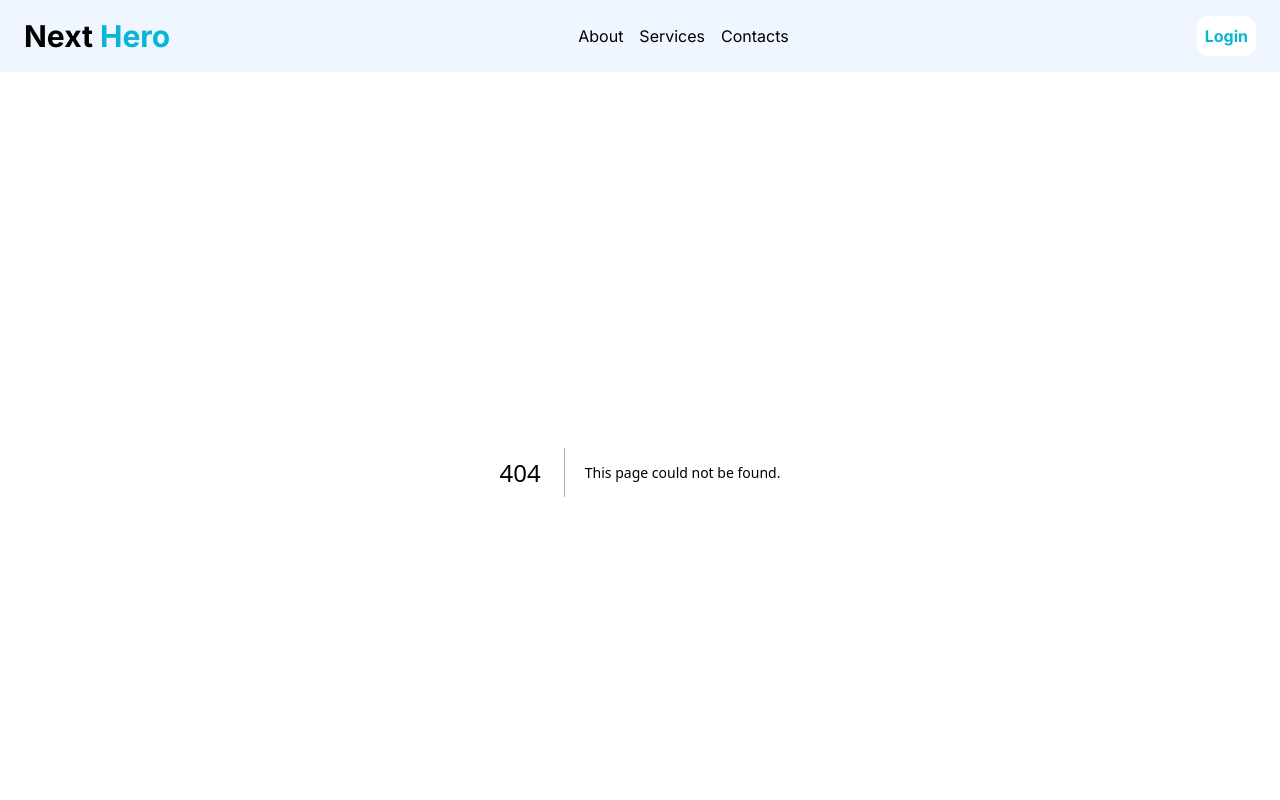
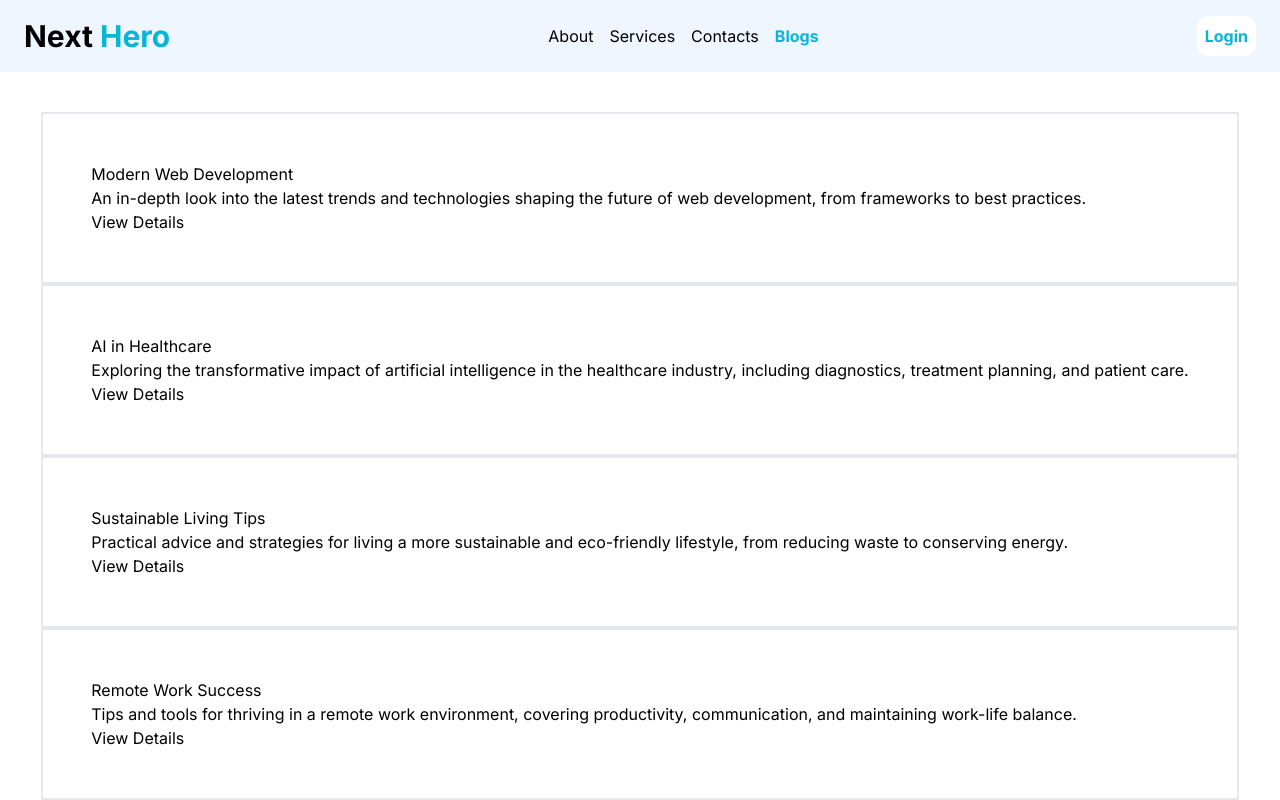
Before and after one commit to Md-Ashikur-Rahman-Ashik/Next-Hero, a Next.js app: page /blogs in a window 1280 px wide. Before the commit this address had no page. Shown: the top 800 px of the page. Built offline with nearby package versions, Linux system fonts and the light colour scheme.

Commit message:
Added blogs page

```diff
--- /dev/null
+++ b/src/app/blogs/page.jsx
@@ -0,0 +1,50 @@
+import React from "react";
+
+const blogs = [
+  {
+    slug: "modern-web-development",
+    title: "Modern Web Development",
+    description:
+      "An in-depth look into the latest trends and technologies shaping the future of web development, from frameworks to best practices.",
+  },
+  {
+    slug: "ai-in-healthcare",
+    title: "AI in Healthcare",
+    description:
+      "Exploring the transformative impact of artificial intelligence in the healthcare industry, including diagnostics, treatment planning, and patient care.",
+  },
+  {
+    slug: "sustainable-living-tips",
+    title: "Sustainable Living Tips",
+    description:
+      "Practical advice and strategies for living a more sustainable and eco-friendly lifestyle, from reducing waste to conserving energy.",
+  },
+  {
+    slug: "remote-work-success",
+    title: "Remote Work Success",
+    description:
+      "Tips and tools for thriving in a remote work environment, covering productivity, communication, and maintaining work-life balance.",
+  },
+  {
+    slug: "travel-on-a-budget",
+    title: "Travel on a Budget",
+    description:
+      "A guide to exploring the world without breaking the bank, featuring budget-friendly travel tips, destinations, and hacks.",
+  },
+];
+
+const page = () => {
+  return (
+    <div className="card card-compact container rounded-xl mx-auto max-w-fit">
+      {blogs.map((blog) => (
+        <div key={blog.slug} className="border-2 p-12">
+          <h3>{blog.title}</h3>
+          <h3>{blog.description}</h3>
+          <button>View Details</button>
+        </div>
+      ))}
+    </div>
+  );
+};
+
+export default page;
--- a/src/components/Navbar.jsx
+++ b/src/components/Navbar.jsx
@@ -19,6 +19,10 @@ const Navbar = () => {
       title: "Contacts",
       path: "/contacts",
     },
+    {
+      title: "Blogs",
+      path: "/blogs",
+    },
   ];
 
   const handler = () => {
@@ -26,7 +30,7 @@ const Navbar = () => {
   };
 
   return (
-    <div>
+    <div className="mb-10">
       <nav className="px-6 py-4 bg-blue-50 flex justify-between items-center">
         <h6 className="font-bold text-3xl">
           <Link href={"/"}>
```
